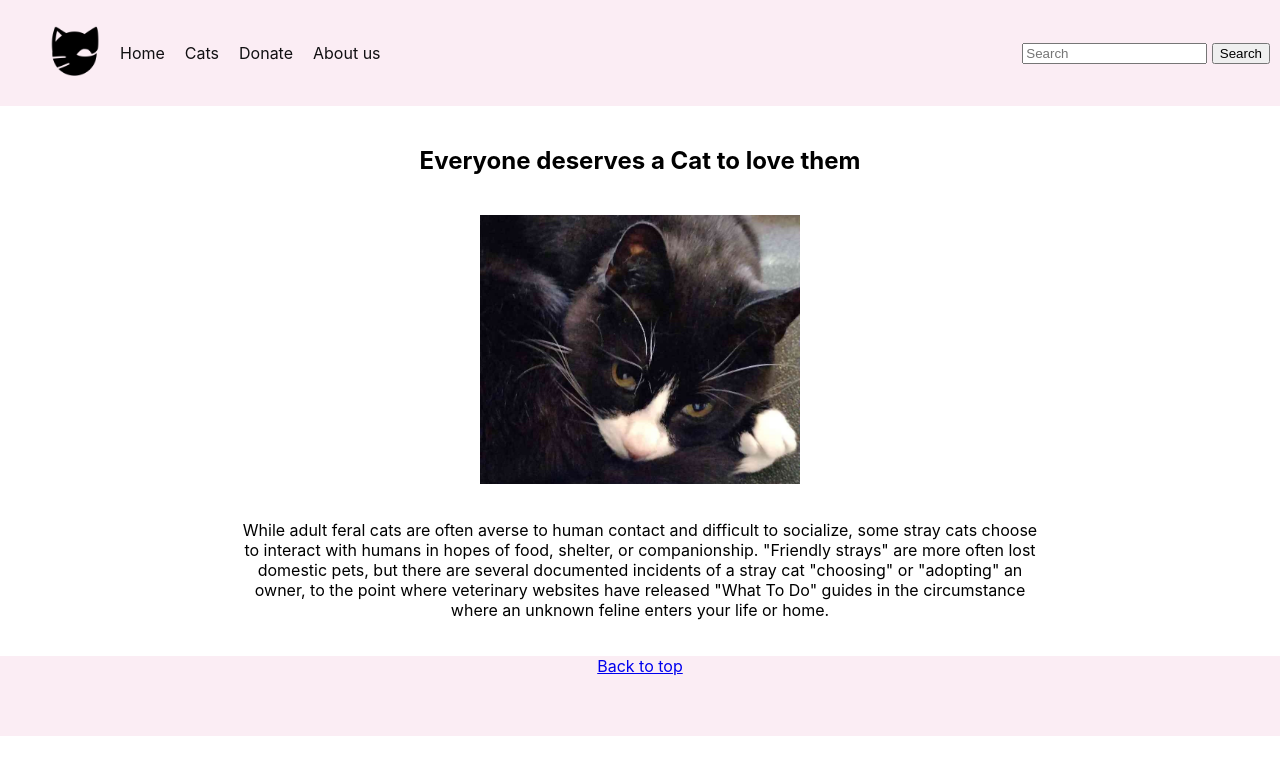
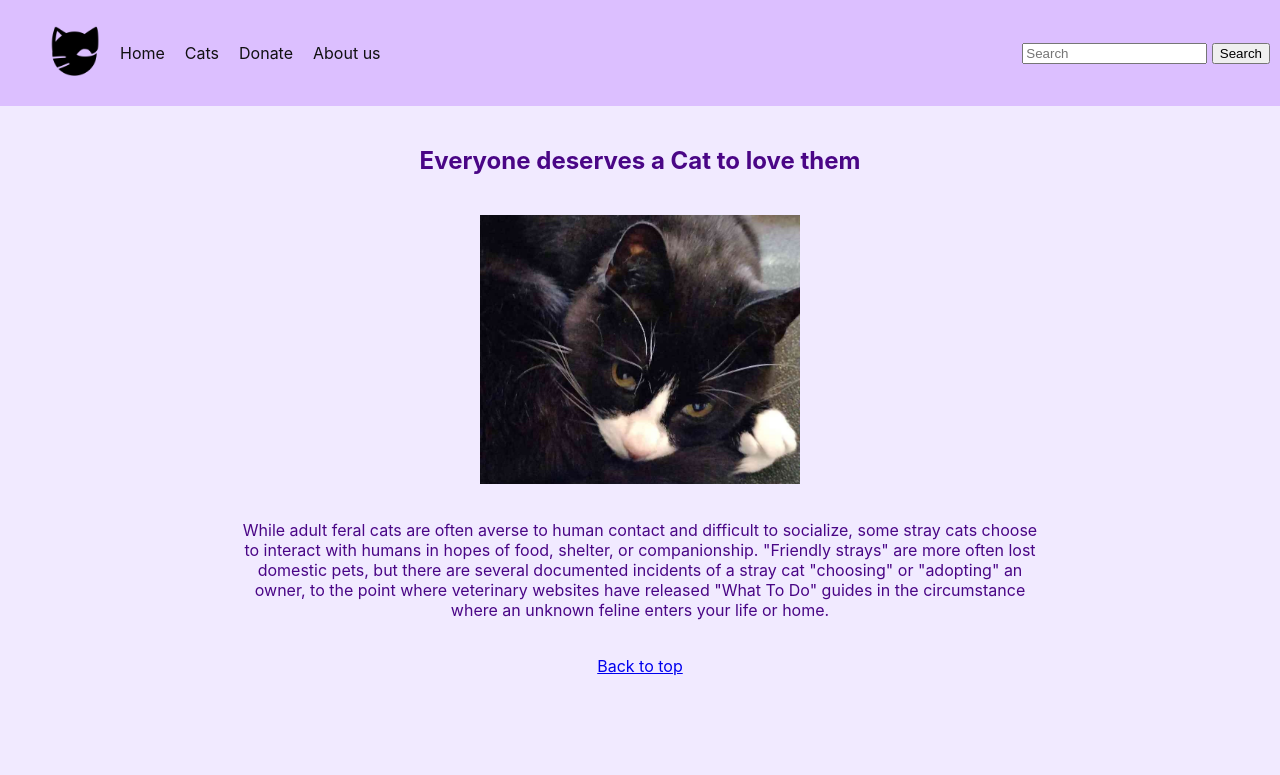
Before and after one commit to Ella22011/WebDevelopment24, a PHP site: page / in a window 1280 px wide. Shown: the top 775 px of the page. Run offline with PHP 8.4, Linux system fonts and the light colour scheme.

Commit message:
style test

```diff
--- a/css/styles-ella.css
+++ b/css/styles-ella.css
@@ -1,19 +1,20 @@
 body {
+    background-color: #F1EAFF;
     display: flex;
     flex-direction: column;
     height: 100%;
     margin: 0;
     font-family: 'Inter', Verdana, Geneva, Tahoma, sans-serif;
+    color: #4a0686;
 }
 
 .footer {
-    background: #fbedf4;
     text-align: center;
     height: 10vh;
 }
 
 #main-nav {
-    background: #fbedf4;
+    background: #DCBFFF;
     display: flex;
     justify-content: space-between;
     align-items: center;
@@ -41,6 +42,10 @@ body {
 
 #main-nav a:hover {
     color: rgb(255, 82, 243);
+    text-decoration: underline;
+}
+#main-nav a:visited {
+    color: rgb(99, 0, 92);
     text-decoration: underline;
 }
 
--- a/pages/about.html
+++ b/pages/about.html
@@ -5,7 +5,7 @@
     <meta charset="UTF-8">
     <meta name="viewport" content="width=device-width, initial-scale=1.0">
     <title>Cat Distribution System - About Us</title>
-    <link rel="stylesheet" href="../css/styles-ella.css">
+    <link rel="stylesheet" href="../css/styles-ella2.css">
 </head>
 
 <body>
```
